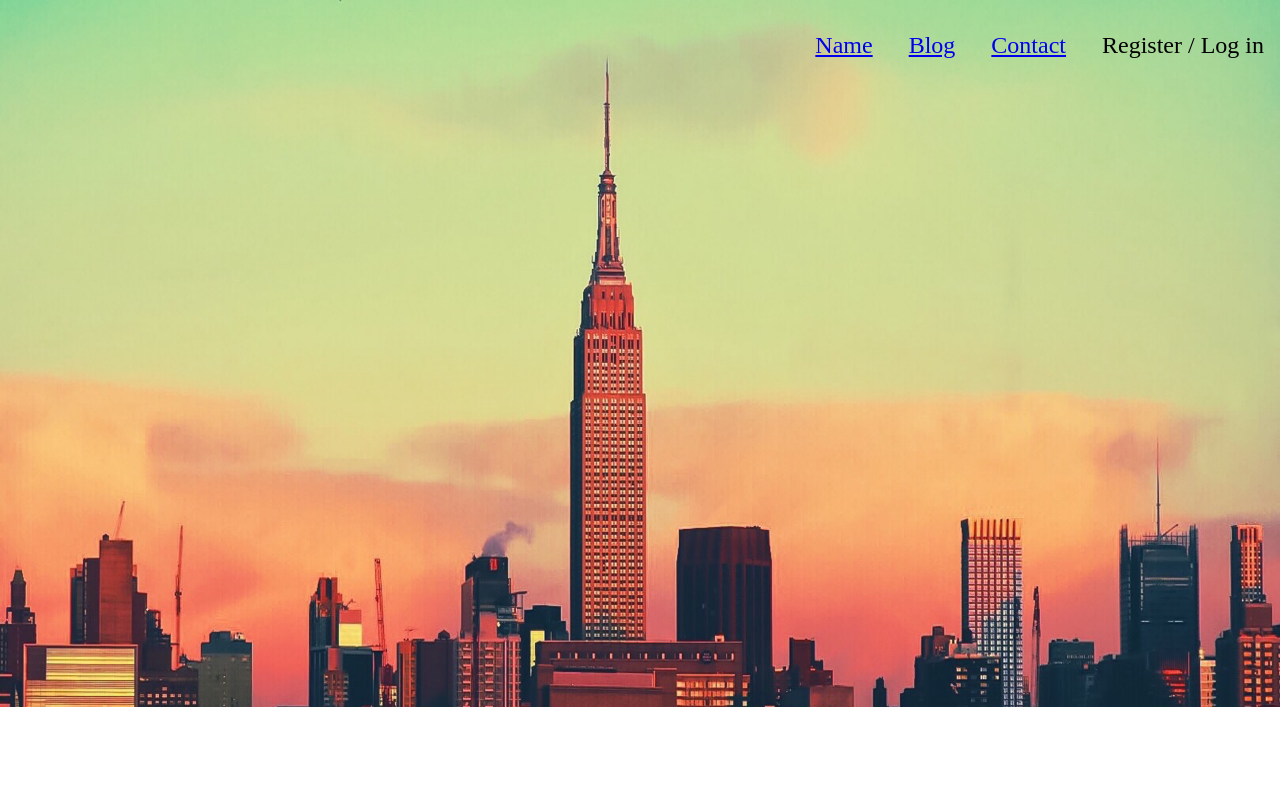
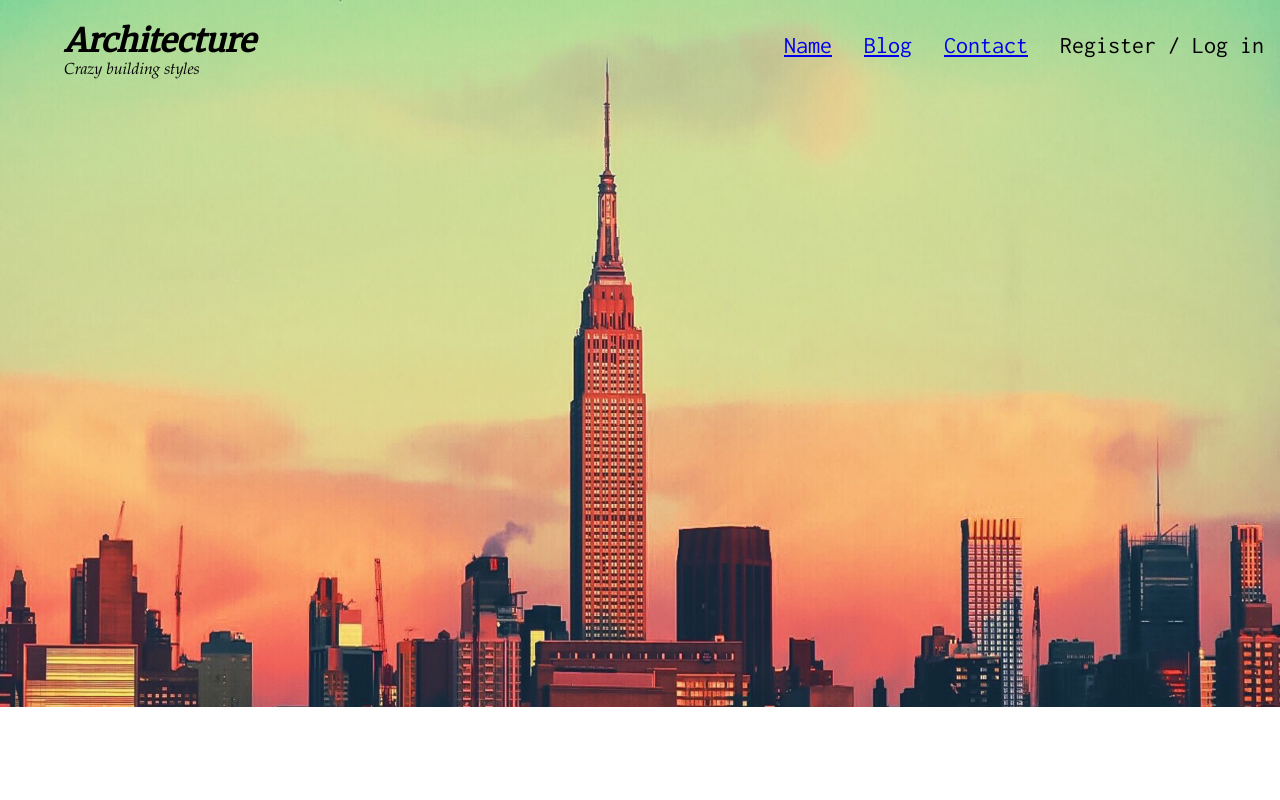
Before and after one commit to Loosergirl/Simple-CMS, a PHP site: page / in a window 1280 px wide. Run offline with PHP 8.4, Linux system fonts and the light colour scheme.

Commit message:
More header code.

```diff
--- a/css/main.css
+++ b/css/main.css
@@ -1,19 +1,53 @@
+/*---------------------------
+            font
+---------------------------*/
+@import url('https://fonts.googleapis.com/css?family=Merriweather');
+@import url('https://fonts.googleapis.com/css?family=Inconsolata');
+/*---------------------------
+            css
+---------------------------*/
+
 body, html{
   height: 100%;
   width: 100%;
   margin: 0;
+  font-family: -apple-system, BlinkMacSystemFont, "Segoe UI", Helvetica, Arial, sans-serif;
 }
 
 .site-header {
+  width: 100%;
 
-  width: 100%;
+}
+.site-header__list {
+  display: flex;
+  flex-flow: row nowrap;
 }
 
+.site-header-logo {
+  width: 250px;
+}
+.logo-left{
+  margin-left: 5%;
+}
 .wrapper {
+  display: flex;
+  justify-content: space-between;
   width: 100%;
   float: center;
 }
-
+.caption{
+  font-family: "Book Antiqua", 'Merriweather', sans-serif;
+  font-weight: 400;
+  font-style: italic;
+  -webkit-margin-before: 0 !important;
+  -webkit-margin-after: 0 !important;
+}
+.logo{
+  font-family: 'Merriweather', serif;
+  font-weight: 700;
+  font-style: italic;
+  -webkit-margin-after: 0 !important;
+}
 section {
   position: absolute;
   top: 0;
@@ -31,11 +65,12 @@ section img{
 }
 
 li {
+  font-family: 'Inconsolata', monospace;
   font-size: 1.5rem;
-  display: inline-block;
+  list-style-type: none;
   padding: 1rem;
 }
 ul{
-  float: right;
   -webkit-padding-start: 0px !important;
+  width: 100%;
 }
--- a/index.php
+++ b/index.php
@@ -9,6 +9,11 @@
   <body>
     <header class="site-header">
       <div class="wrapper">
+        <div class="logo-left">
+          <h1 class="logo">Architecture</h1>
+          <p class="caption">Crazy building styles</p>
+        </div>
+
         <nav class="site-header__nav">
           <ul class="site-header__list">
             <li id="float-lefty" class="site-header__listItem"><a href="blog.php">Name</a></li>
```
Lines whose indentation alone changed are shown as unchanged.
